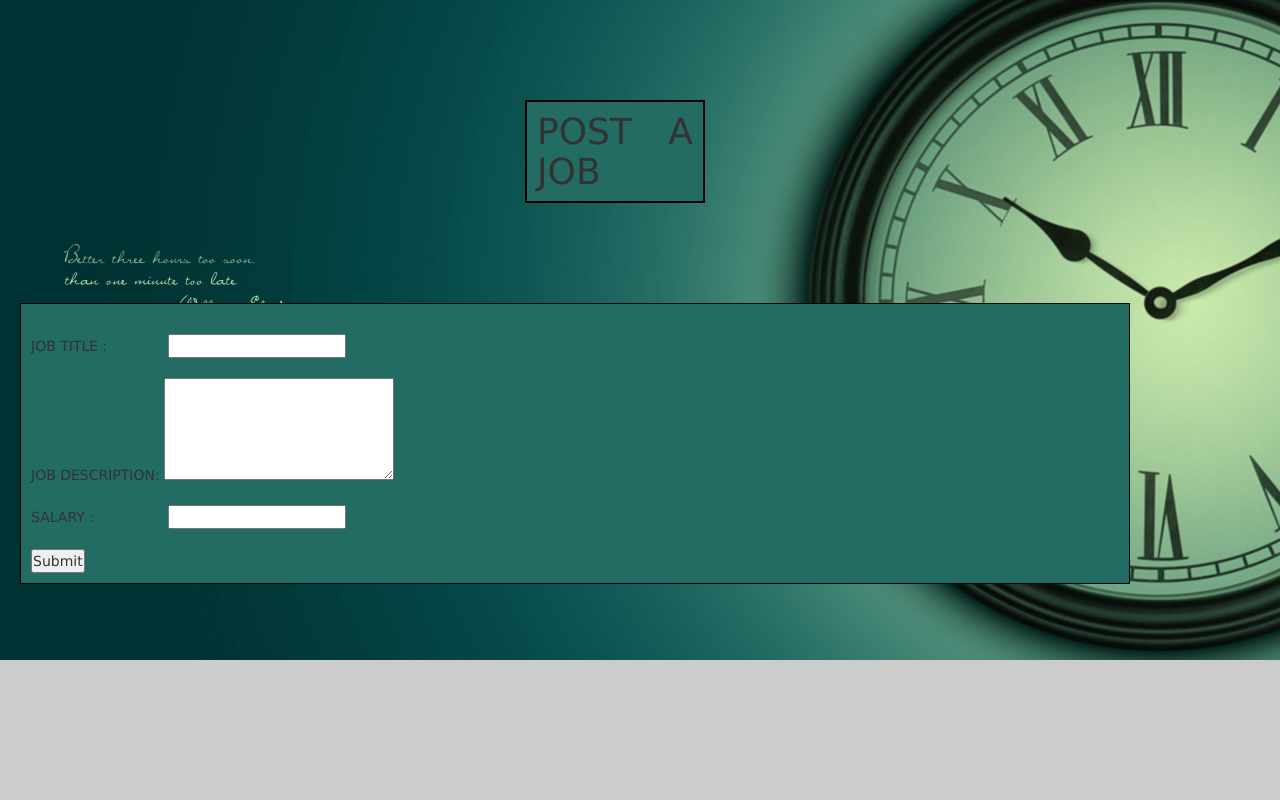
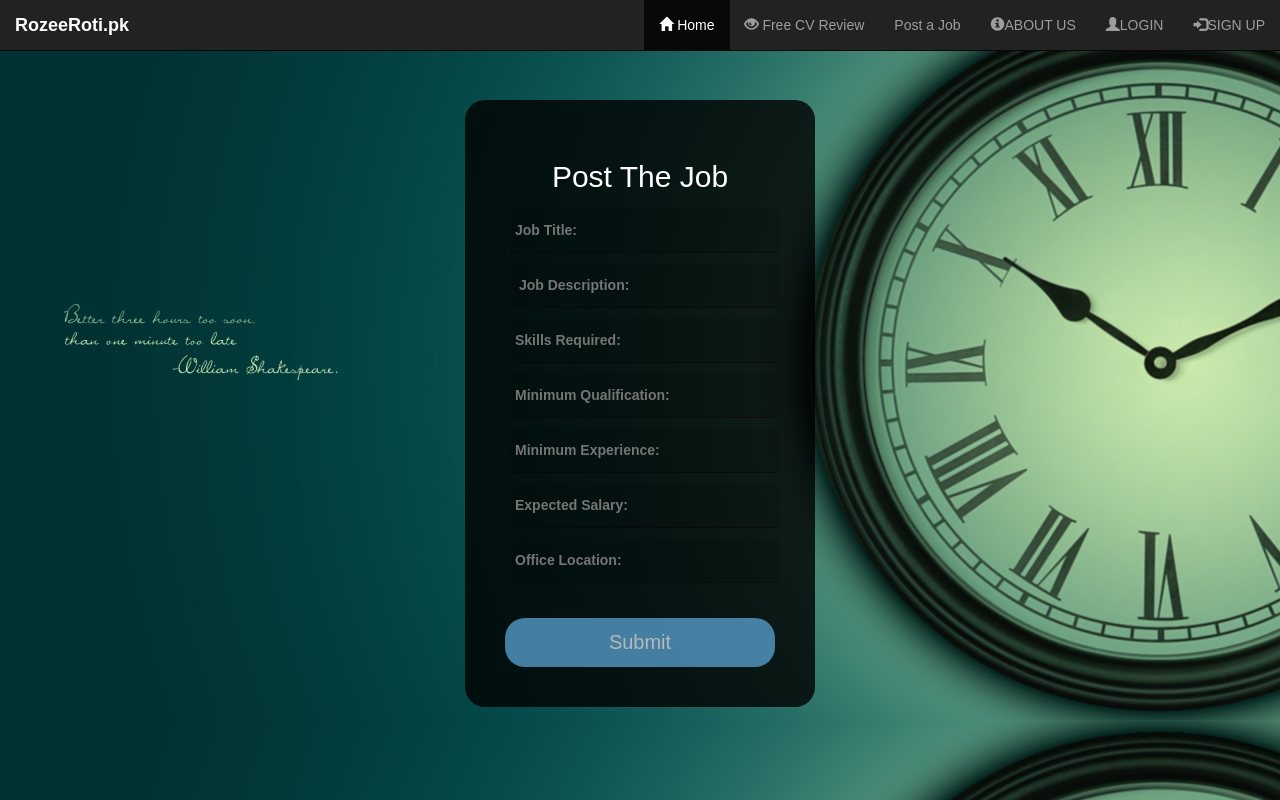
Before and after one commit to Talha29959/Wad-Project, a PHP site: page /postjob.html in a window 1280 px wide. Run offline with PHP 8.4, Linux system fonts and the light colour scheme; some libraries are stand-ins or nearby versions.

Commit message:
Result page to "Post a Job" page

```diff
--- a/postjob.html
+++ b/postjob.html
@@ -1,43 +1,43 @@
 <!DOCTYPE html>
-<html lang="en">
+<html>
+<head>
+    <title>Post A Job</title>
 
-<head>
-    <title>RozeeRoti Home</title>
-    <meta charset="utf-8">
     <meta name="viewport" content="width=device-width, initial-scale=1">
-    <meta charset="UTF-8">
-    <meta name="description" content="Free Web tutorials">
-    <meta name="keywords" content="HTML,CSS,XML,JavaScript">
-    <meta name="author" content="Hege Refsnes">
-    <meta name="description" content="Glyphicon support for Twitter's Bootstrap">
     <link rel="stylesheet" href="https://maxcdn.bootstrapcdn.com/bootstrap/3.3.7/css/bootstrap.min.css">
+    <link rel="stylesheet" href="https://cdnjs.cloudflare.com/ajax/libs/font-awesome/4.7.0/css/font-awesome.min.css">
     <link rel="stylesheet" href="style1.css">
-    <link rel="stylesheet" href="style4.css">
-    <link rel="stylesheet" href="https://use.fontawesome.com/releases/v5.5.0/css/all.css">
-    <link href="https://fonts.googleapis.com/css?family=Roboto" rel="stylesheet">
-    <link rel="stylesheet" href="https://fonts.googleapis.com/css?family=Bangers|Old+Standard+TT">
-    <script src="https://ajax.googleapis.com/ajax/libs/jquery/3.2.1/jquery.min.js"></script>
-    <script src="https://maxcdn.bootstrapcdn.com/bootstrap/3.3.7/js/bootstrap.min.js"></script>
 </head>
+<body>
 
+<nav class="navbar navbar-inverse navbar-fixed-top" style="margin: 0">
+    <div class="container-fluid">
+        <div class="navbar-header col-">
+            <b><a class="navbar-brand" href="index.html">RozeeRoti.pk</a></b>
+        </div>
+        <ul class="nav navbar-nav navbar-right">
+            <li class="active col-"><a href="index.html"><span class="glyphicon glyphicon-home"></span> Home</a></li>
+            <li class="col-"><a href="#"><span class="glyphicon glyphicon-eye-open" aria-hidden=true></span> Free CV Review</a></li>
+            <li class="col-"><a href="postjob.html">Post a Job</a></li>
+            <li class="col-"><a href="contactus.html"><span class="glyphicon glyphicon-info-sign"></span>ABOUT US</a></li>
+            <li class="col-"><a href="login.html"><span class="glyphicon glyphicon-user"></span>LOGIN</a></li>
+            <li class="col-"><a href="signup.html"><span class="glyphicon glyphicon-log-in"></span>SIGN UP</a></li>
+        </ul>
+    </div>
+</nav>
+<div class="ibt-1">
 
-<h1>POST A JOB</h1>
-<body >
-
-
-<div style="margin-left: 20px;">
-
-
-
+    <h2>Post The Job</h2>
     <form>
-        <br>
-        JOB TITLE : <input type="text" name="name" style="margin-left:56px"><br><br>
-        JOB DESCRIPTION: <textarea name="message" rows="5" cols="30" name="email" ></textarea><br><br>
-        SALARY : <input type="text" name="salary" style="margin-left:70px"><br><br>
-        <input type="submit">
+        <input type="text" class="ibt-2" placeholder="Job Title:"required><br>
+        <input type="text"  class="ibt-2" placeholder=" Job Description:"required>
+        <input type="text"  class="ibt-2" placeholder="Skills Required:"required>
+        <input type="text"  class="ibt-2" placeholder="Minimum Qualification:"required>
+        <input type="text"  class="ibt-2" placeholder="Minimum Experience:"required>
+        <input type="text"  class="ibt-2" placeholder="Expected Salary:"required>
+        <input type="text"  class="ibt-2" placeholder="Office Location:"required>
+        <input type="submit" class="ibt-3" value="Submit">
     </form>
 </div>
-
 </body>
-
 </html>
--- a/style1.css
+++ b/style1.css
@@ -454,3 +454,62 @@ input.ra-input[type=submit]:hover
     background:#003366;
     opacity:0.7;
 }
+
+
+/* Sami */
+
+body{
+    background:url("images/g.jpg");
+    background-size:cover;
+    font-family:Arial;
+}
+.ibt-1{
+    max-width:350px;
+    border-radius:20px;
+    margin:auto;
+    background:rgba(0,0,0,0.8);
+    box-sizing:border-box;
+    padding:40px;
+    color:#fff;
+    margin-top:100px;
+
+
+}
+h2{
+    text-align:center;
+}
+
+.ibt-2{
+    width:100%;
+    box-sizing:border-box;
+    padding:12px 5px;
+    background:rgba(0,0,0,0.10);
+    outline:none;
+    border:none;
+    border-bottom:1px dotted rgba(12, 1, 0, 0.93);
+    color:#fff;
+    border-radius:5px;
+    margin:5px;
+    font-weight:bold;
+}
+.ibt-3
+{
+    text-align:center;
+    width:100%;
+    box-sizing:border-box;
+    padding:10px 0;
+    margin-top:30px;
+    outline:none;
+    border:none;
+    background:#60adde;
+    opacity:0.7;
+    border-radius:20px;
+    font-size:20px;
+    color:#fff;
+
+}
+input[type=submit]:hover
+{
+    background:#003366;
+    opacity:0.7;
+}
--- a/style4.css
+++ /dev/null
@@ -1,40 +0,0 @@
-div {
-    text-align: justify;
-    border: 1px solid black;
-    margin-top: 100px;
-    margin-bottom: 150px;
-    margin-right: 150px;
-    margin-left: 100px;
-    background-color: #236c63;
-    padding: 10px;
-}
-
-div1 {
-
-    background-color: #236c63;
-    height: 500px;
-    background-position: center;
-    background-repeat: no-repeat;
-    background-size: large;
-}
-
-body {
-    background-image: url("images/g.jpg");
-    background-color: #cccccc;
-    height: 500px;
-    background-position: center;
-    background-repeat: no-repeat;
-    background-size: cover;
-}
-
-h1
-{
-    margin-left: 525px;
-    border: 2px solid black;
-    text-align: justify;
-    margin-top: 100px;
-    margin-bottom: 100px;
-    margin-right: 575px;
-    background-color: #236c63;
-    padding: 10px;
-}
```
